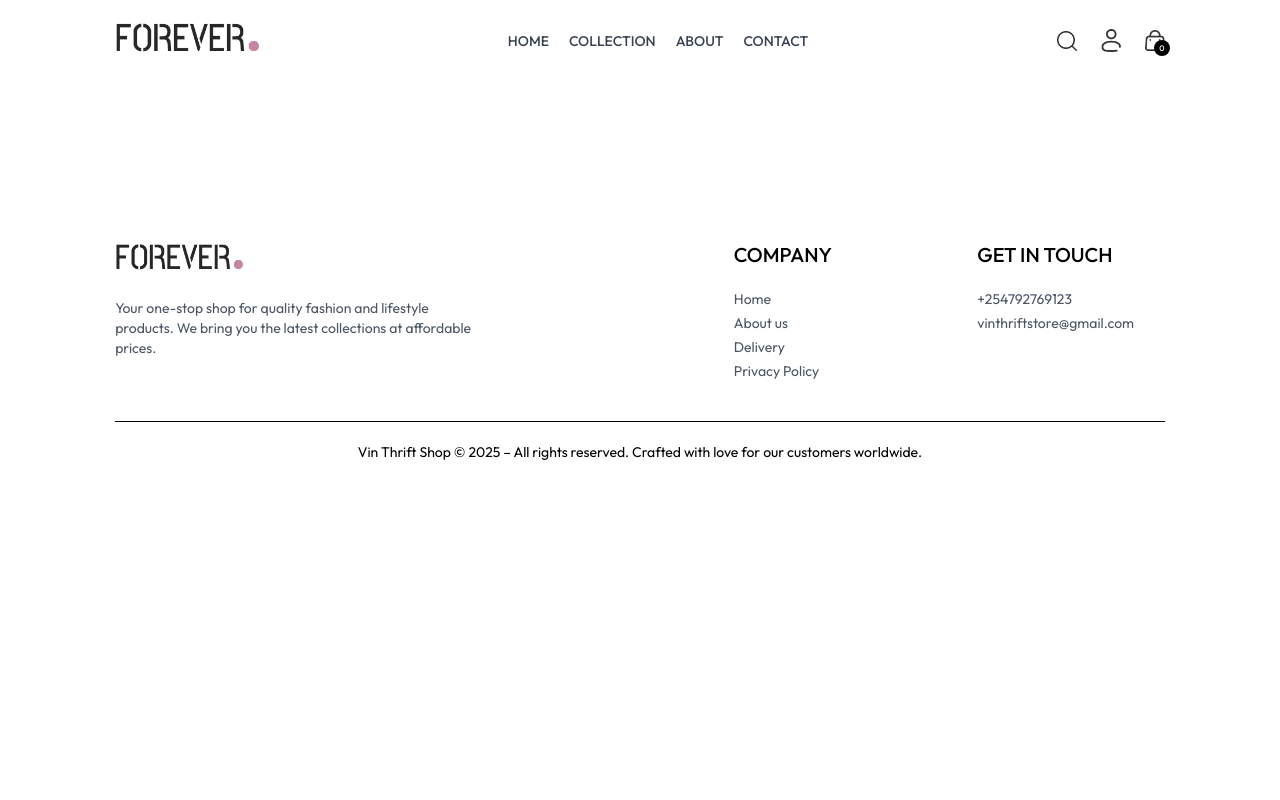
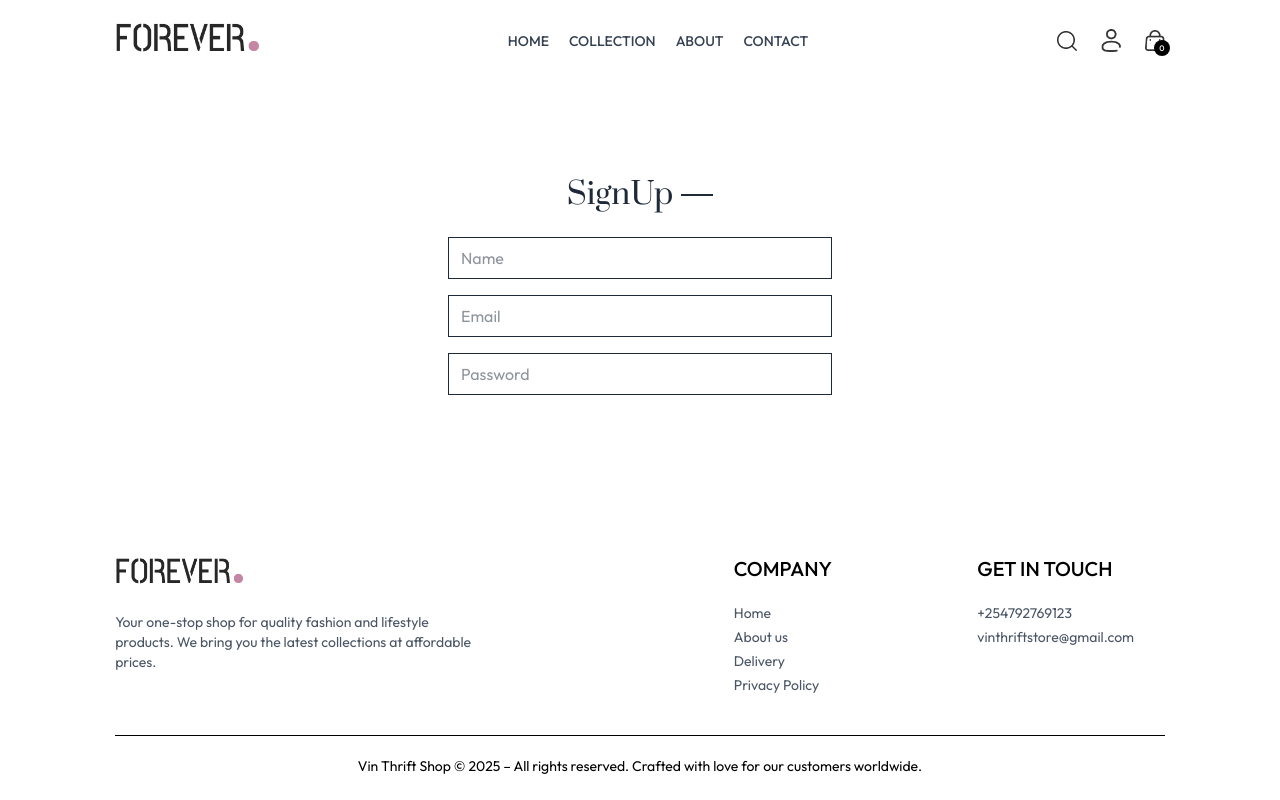
Before and after one commit to vinnietito/E-commerce-Website-App, a React (Vite) app in the folder frontend/: page /login in a window 1280 px wide. Built offline with nearby package versions, Linux system fonts and the light colour scheme.

Commit message:
Working on the signup and login logic on the website

```diff
--- a/frontend/src/components/Navbar.jsx
+++ b/frontend/src/components/Navbar.jsx
@@ -41,7 +41,7 @@
             <img onClick={()=>setShowSearch(true)} src={assets.search_icon} className='w-5 cursor-pointer' alt="" />
 
             <div className='group relative'>
-                <img className='w-5 cursor-pointer' src={assets.profile_icon} alt="" />
+                <Link to='/login'><img className='w-5 cursor-pointer' src={assets.profile_icon} alt="" /></Link>
                 <div className='group-hover:block hidden absolute dropdown-menu right-0 pt-4'>
                     <div className='flex flex-col gap-2 w-36 py-3 px bg-slate-100 text-gray-500 rounded'>
                         <p className='cursor-pointer hover:text-black'>My Profile</p>
--- a/frontend/src/pages/Login.jsx
+++ b/frontend/src/pages/Login.jsx
@@ -1,10 +1,19 @@
-import React from 'react'
+import React, { useState } from 'react'
 
 const Login = () => {
+
+  const [currentState, setCurrentState] = useState('SignUp')
+
   return (
-    <div>
-
-    </div>
+    <form className='flex flex-col items-center w-[90%] sm:max-w-96 m-auto mt-14 gap-4 text-gray-800'>
+        <div className='inline-flex items-center gap-2 mb-2 mt-10'>
+            <p className='prata-regular text-3xl'>{currentState}</p>
+            <hr className='border-none h-[1.5px] w-8 bg-gray-800' />
+        </div>
+        {currentState === 'Login' ? '' : <input type="text" className='w-full px-3 py-2 border border-gray-800' placeholder='Name' required />}
+        <input type="email" className='w-full px-3 py-2 border border-gray-800' placeholder='Email' required />
+        <input type="password" className='w-full px-3 py-2 border border-gray-800' placeholder='Password' required />
+    </form>
   )
 }
 
--- a/frontend/src/pages/Orders.jsx
+++ b/frontend/src/pages/Orders.jsx
@@ -32,8 +32,9 @@
                   <div className='md:w-1/2 flex justify-between'>
                       <div className='flex items-center gap-2'>
                           <p className='min-w-2 h-2 rounded-full bg-green-500'></p>
-                          <p className='text-sm md:text-base'>Ready to ship</p>
+                          <p className='text-sm md:text-base'>Ready to Deliver</p>
                       </div>
+                      <button className='border px-4 py-2 text-sm font-medium rounded-sm'>Track Order</button>
                   </div>
               </div>
             ))
```
